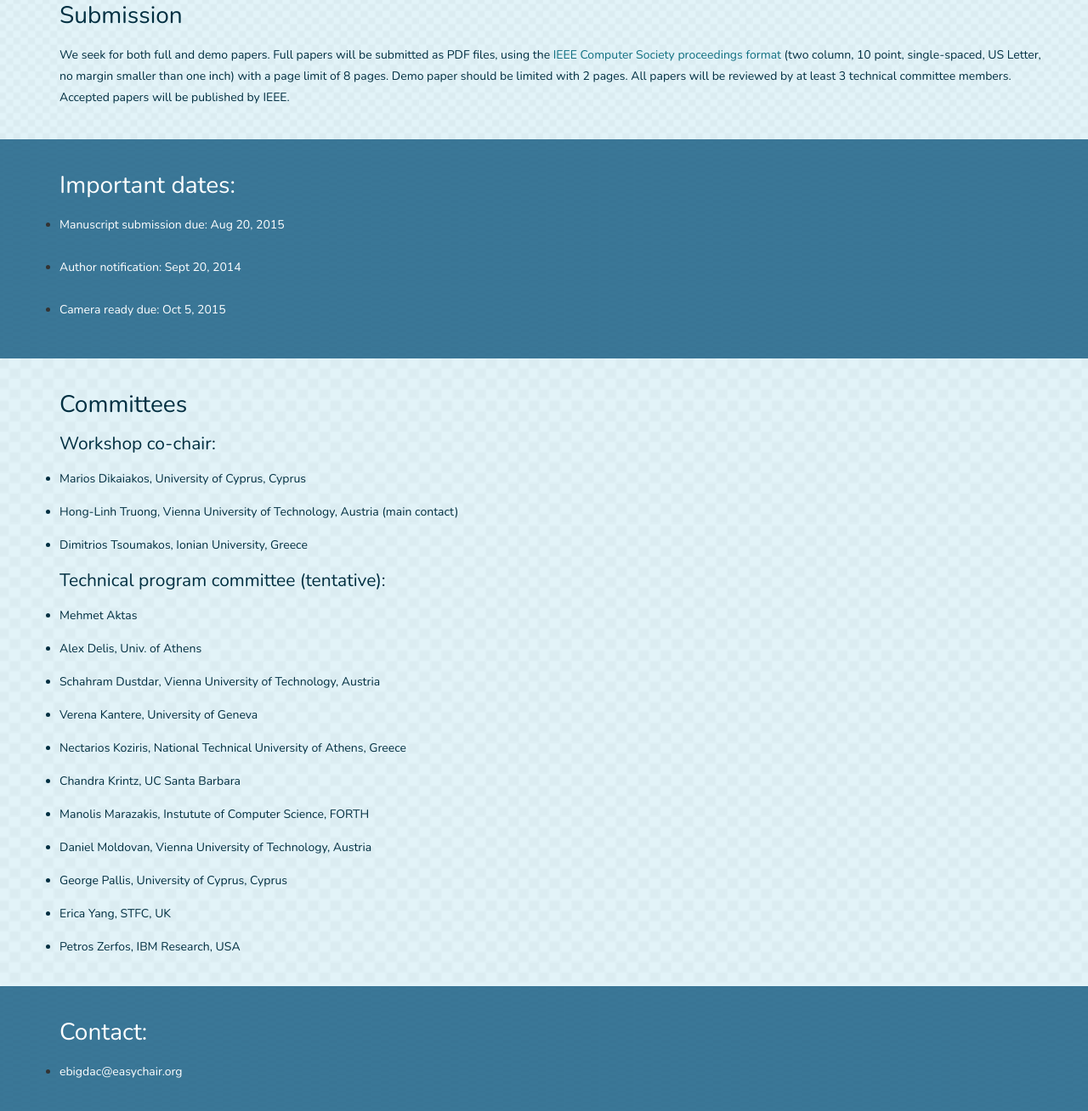
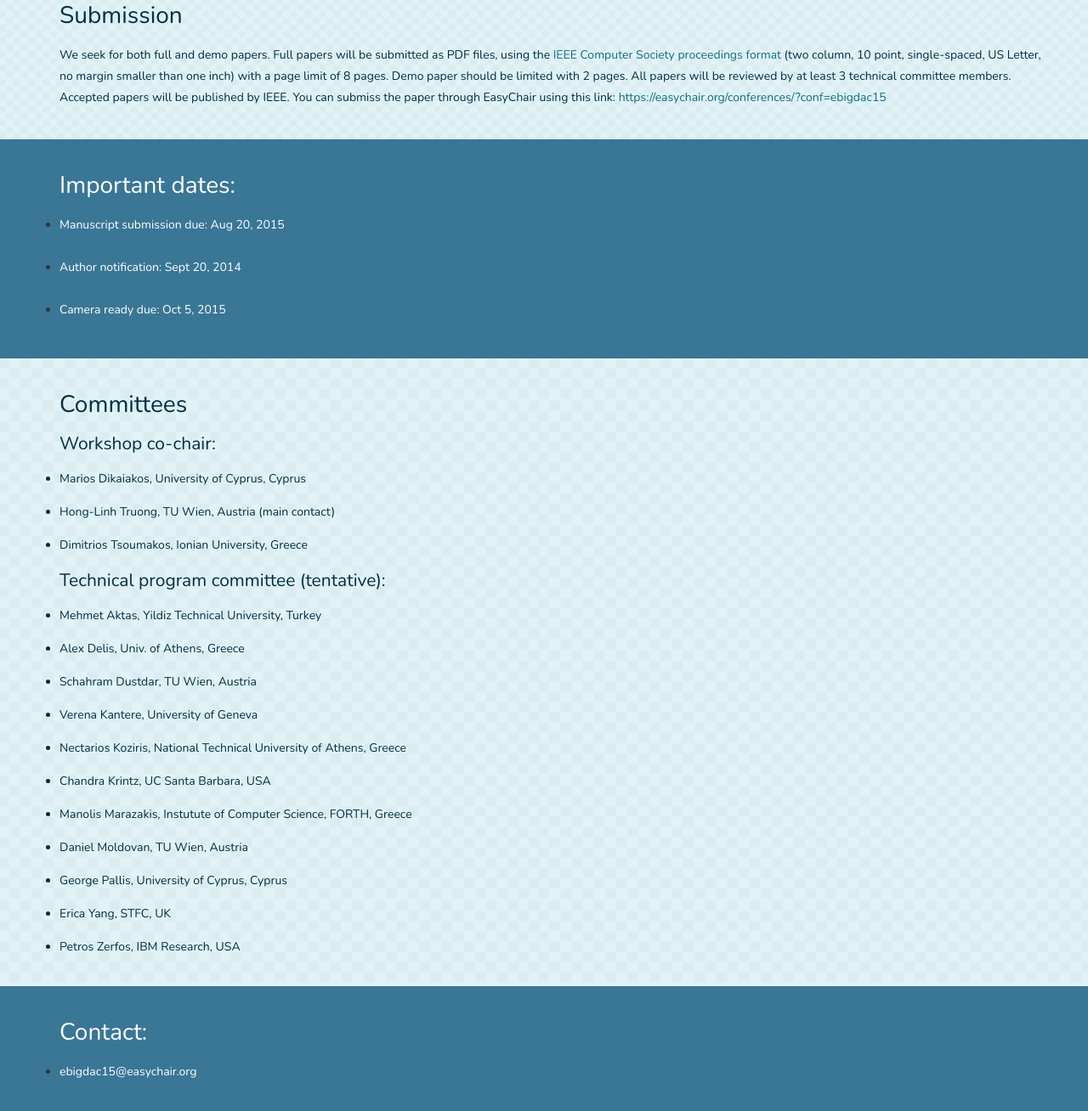
Before and after one commit to eBigDaC/2015, a plain HTML site: page index.html in a window 1280 px wide. Shown: the part 1890-3198 px from the top of the page at 85% size. Drawn offline with nearby package versions, Linux system fonts and the light colour scheme.

Commit message:
update submission info

```diff
--- a/index.html
+++ b/index.html
@@ -162,7 +162,8 @@
 				<div class="row">
 					<div class="col-md-18" style="margin-left: 15px;">
 						<h1>Submission</h1>
-                                                <p>We seek for both full and demo papers. Full papers will be submitted as PDF files, using the <a href="http://www.ieee.org/conferences_events/conferences/publishing/templates.html"  target="blank">IEEE Computer Society proceedings format</a> (two column, 10 point, single-spaced, US Letter, no margin smaller than one inch) with a page limit of 8 pages. Demo paper should be limited with 2 pages. All papers will be reviewed by at least 3 technical committee members. Accepted papers will be published by IEEE. </p>
+                                                <p>We seek for both full and demo papers. Full papers will be submitted as PDF files, using the <a href="http://www.ieee.org/conferences_events/conferences/publishing/templates.html"  target="blank">IEEE Computer Society proceedings format</a> (two column, 10 point, single-spaced, US Letter, no margin smaller than one inch) with a page limit of 8 pages. Demo paper should be limited with 2 pages. All papers will be reviewed by at least 3 technical committee members. Accepted papers will be published by IEEE.
+                                                You can submiss the paper through EasyChair using this link: <a href="https://easychair.org/conferences/?conf=ebigdac15">https://easychair.org/conferences/?conf=ebigdac15</a></a></p>
 					</div>
 				</div>
 			</div></div>
@@ -209,7 +210,7 @@
 								<li>
 									<p>Marios Dikaiakos, University of Cyprus, Cyprus</p>
 								</li>
-								<li>    <p>Hong-Linh Truong, Vienna University of Technology, Austria (main contact)</p>
+								<li>    <p>Hong-Linh Truong, TU Wien, Austria (main contact)</p>
 
 								</li>
 								<li>
@@ -219,13 +220,13 @@
 							<h2>Technical program committee (tentative):</h2>
 							<ul>
 								<li>
-									<p>Mehmet	Aktas</p>
+									<p>Mehmet	Aktas, Yildiz Technical University, Turkey</p>
 								</li>
 								<li>
-									<p>Alex	Delis, Univ. of Athens</p>
+									<p>Alex	Delis, Univ. of Athens, Greece</p>
 								</li>
 								<li>
-									<p>Schahram Dustdar, Vienna University of Technology, Austria</p>
+									<p>Schahram Dustdar, TU Wien, Austria</p>
 								</li>
 								<li>
 									<p>Verena	Kantere, University of Geneva</p>
@@ -234,13 +235,13 @@
 
 								</li>
 								<li>
-									<p>Chandra	Krintz, UC Santa Barbara</p>
+									<p>Chandra	Krintz, UC Santa Barbara, USA</p>
 								</li>
 								<li>
-									<p>Manolis	Marazakis, Instutute of Computer Science, FORTH</p>
+									<p>Manolis	Marazakis, Instutute of Computer Science, FORTH, Greece</p>
 								</li>
 								<li>
-									<p>Daniel Moldovan, Vienna University of Technology, Austria</p>
+									<p>Daniel Moldovan, TU Wien, Austria</p>
 								</li>
 								<li>
 
@@ -271,7 +272,7 @@
 
 							<ul>
 								<li>
-									<p>ebigdac@easychair.org </p>
+									<p>ebigdac15@easychair.org </p>
 
 								</li>
 
```
